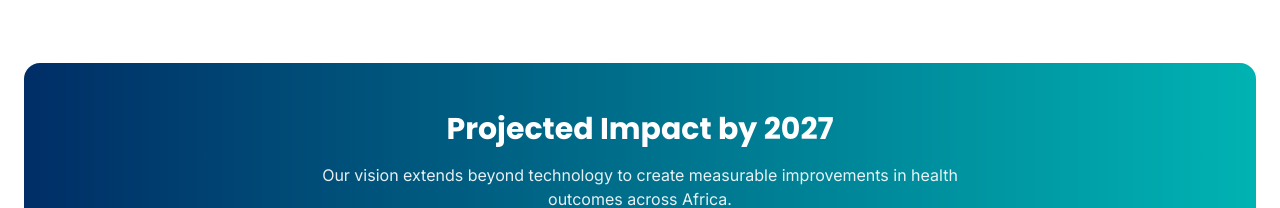
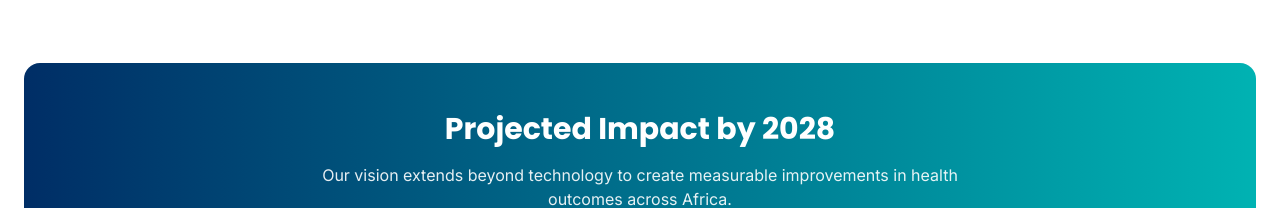
Before and after one commit to smart-care-health/smartcare-health, a React (Vite) app: page / in a window 1280 px wide. Shown: the part 4671-4879 px from the top of the page. Built offline with nearby package versions, Linux system fonts and the light colour scheme.

Commit message:
Visual edit in Lovable
Edited UI in Lovable

```diff
--- a/src/components/Vision.tsx
+++ b/src/components/Vision.tsx
@@ -93,9 +93,7 @@ const Vision = () => {
         {/* Projected Impact */}
         <div className="bg-gradient-to-r from-primary to-accent p-8 lg:p-12 rounded-2xl text-white mb-16">
           <div className="text-center mb-8">
-            <h3 className="font-heading font-bold text-3xl mb-4">
-              Projected Impact by 2027
-            </h3>
+            <h3 className="font-heading font-bold text-3xl mb-4">Projected Impact by 2028</h3>
             <p className="text-white/90 max-w-2xl mx-auto">
               Our vision extends beyond technology to create measurable improvements in health outcomes across Africa.
             </p>
```
